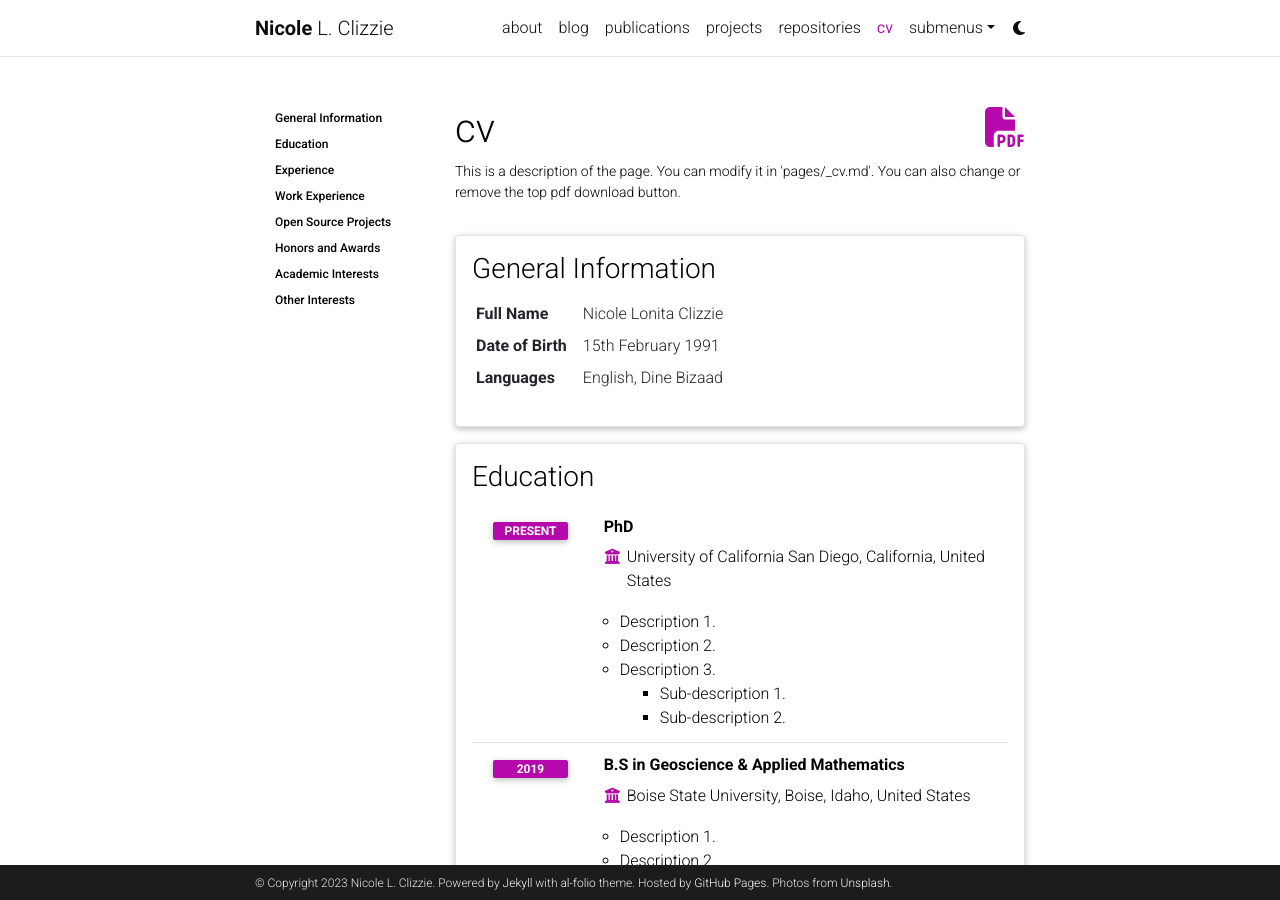
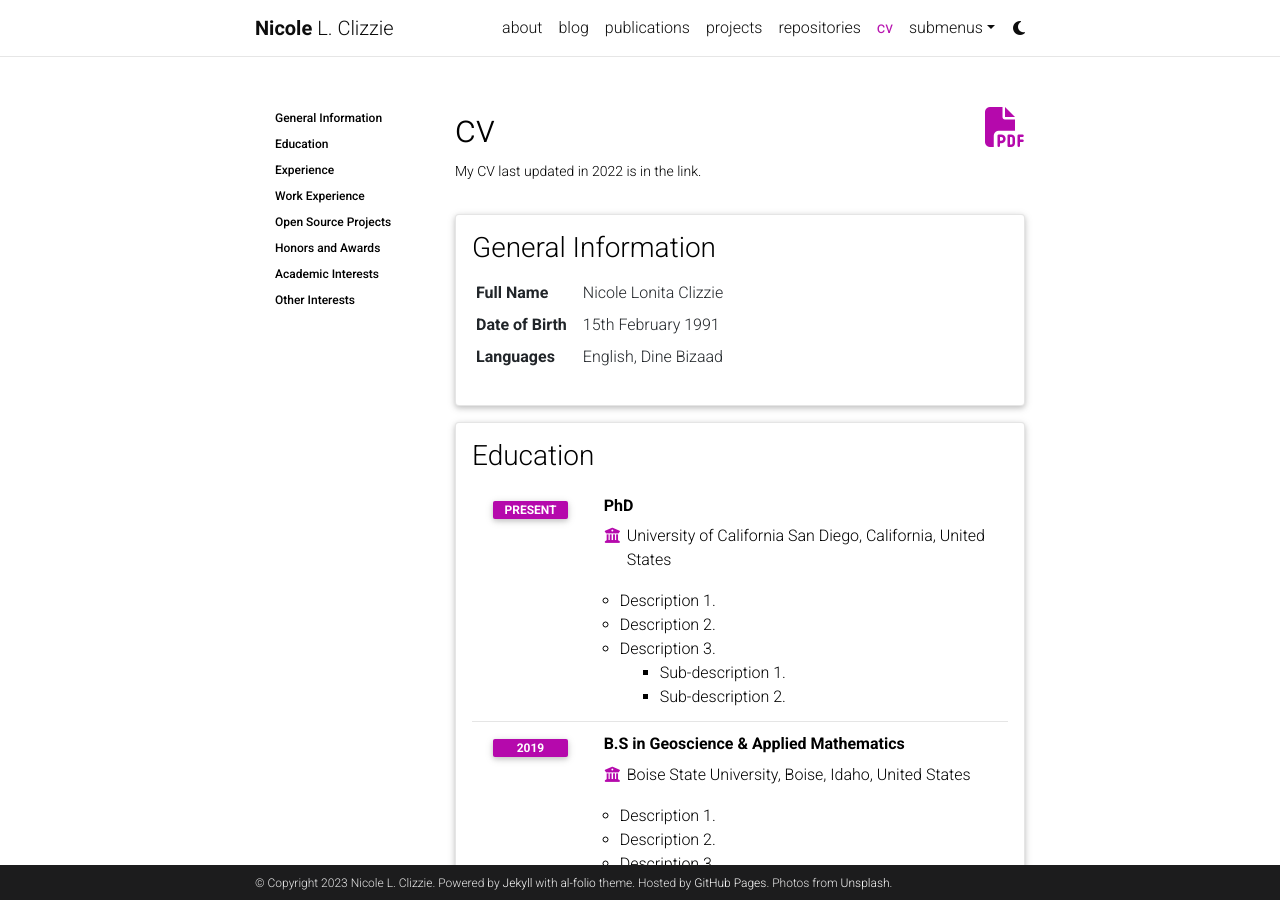
Before and after one commit to clizzzie/clizzzie.github.io, a Jekyll site: the page built from _pages/cv.md, in a window 1280 px wide and 900 px high. Built offline with Jekyll 4.4.1, drawn with Linux system fonts in a browser that asks for light colours; comment, search, counter and statistics services are not loaded; a style sheet for code colours, icons or effects is not loaded.

Commit message:
new cv and deleting old cv

```diff
--- a/_pages/cv.md
+++ b/_pages/cv.md
@@ -4,8 +4,8 @@
 title: cv
 nav: true
 nav_order: 4
-cv_pdf: example_pdf.pdf
-description: This is a description of the page. You can modify it in 'pages/_cv.md'. You can also change or remove the top pdf download button.
+cv_pdf: Nicole_Clizzie_CV_2022.pdf
+description: My CV last updated in 2022 is in the link.
 toc:
   sidebar: left
 ---
```
Also changed, not shown: 1 other file.
